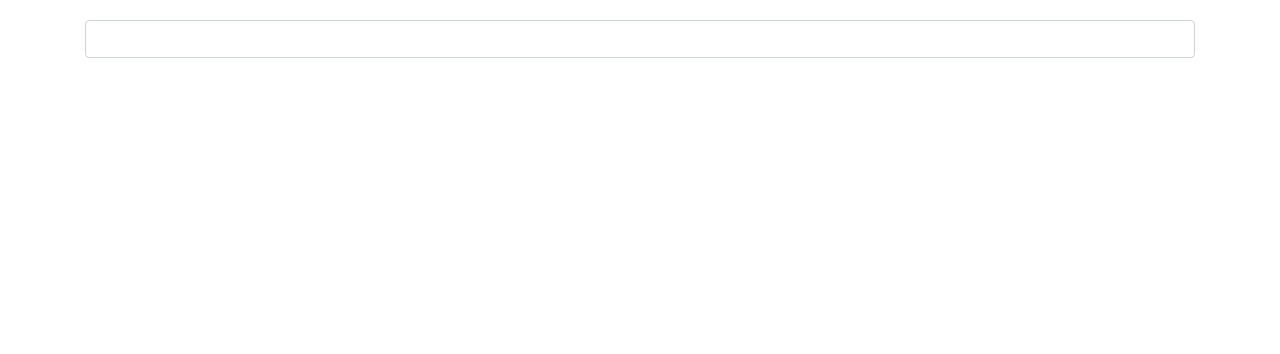
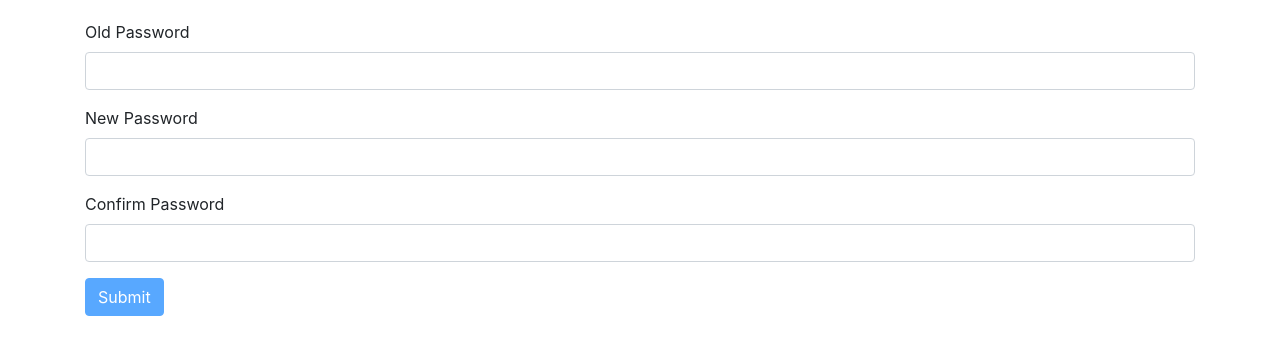
Before and after one commit to Titlacahuan/MoshAngular, an Angular app in the folder hello-world/: page / in a window 1280 px wide. Shown: the top 354 px of the page. Built offline with nearby package versions, Linux system fonts and the light colour scheme.

Commit message:
change password form assignment.

```diff
--- a/hello-world/src/app/app.component.html
+++ b/hello-world/src/app/app.component.html
@@ -1 +1 @@
-<new-course-form></new-course-form>
+<change-password-form></change-password-form>
--- a/hello-world/src/app/app.module.ts
+++ b/hello-world/src/app/app.module.ts
@@ -20,6 +20,7 @@ import { ContactFormComponent } from './contact-form/contact-form.component';
 import { CourseFormComponent } from './course-form/course-form.component';
 import { SignupFormComponent } from './signup-form/signup-form.component';
 import { NewCourseFormComponent } from './new-course-form/new-course-form.component';
+import { ChangePasswordFormComponent } from './change-password-form/change-password-form.component';
 
 
 @NgModule({
@@ -39,7 +40,8 @@ import { NewCourseFormComponent } from './new-course-form/new-course-form.compon
     ContactFormComponent,
     CourseFormComponent,
 	SignupFormComponent,
-	NewCourseFormComponent
+	NewCourseFormComponent,
+	ChangePasswordFormComponent
   ],
   imports: [
     BrowserModule,
--- /dev/null
+++ b/hello-world/src/app/change-password-form/change-password-form.component.html
@@ -0,0 +1,74 @@
+<form [formGroup]="changePasswordForm">
+	<div class="form-group">
+		<label for="oldPassword">Old Password</label>
+		<input
+			type="password"
+			formControlName="oldPassword"
+			class="form-control"
+		>
+
+		<div
+			class="alert alert-danger"
+			*ngIf="oldPassword.touched && oldPassword.invalid"
+		>
+
+			<div *ngIf="oldPassword.errors.required">
+				Old password is required.
+			</div>
+
+			<div *ngIf="oldPassword.errors.oldPasswordDoesNotMatch">
+				This password does not match your current password.
+			</div>
+
+		</div>
+	</div>
+
+	<div class="form-group">
+		<label for="newPassword">New Password</label>
+		<input
+			type="password"
+			formControlName="newPassword"
+			class="form-control"
+		>
+
+		<div
+			class="alert alert-danger"
+			*ngIf="newPassword.touched && newPassword.invalid"
+		>
+
+			<div *ngIf="newPassword.errors.required">
+				New password is required.
+			</div>
+
+		</div>
+	</div>
+
+	<div class="form-group">
+		<label for="confirmPassword">Confirm Password</label>
+		<input
+			type="password"
+			formControlName="confirmPassword"
+			class="form-control"
+		>
+
+		<div
+			class="alert alert-danger"
+			*ngIf="confirmPassword.touched && confirmPassword.invalid"
+		>
+
+			<div *ngIf="confirmPassword.errors.required">
+				Confirm password is required.
+			</div>
+
+		</div>
+	</div>
+
+	<div
+		class="alert alert-danger"
+		*ngIf="confirmPassword.valid && changePasswordForm.invalid && changePasswordForm.errors?.passwordsDoNotMatch"
+	>
+		The passwords do not match.
+	</div>
+
+	<button class="btn btn-primary" [disabled]="changePasswordForm.invalid">Submit</button>
+</form>
--- /dev/null
+++ b/hello-world/src/app/change-password-form/change-password-form.component.ts
@@ -0,0 +1,36 @@
+import { Component } from '@angular/core';
+import { FormBuilder, FormControl, FormGroup, Validators } from '@angular/forms';
+import { PasswordValidators } from './password.validators';
+
+@Component({
+  selector: 'change-password-form',
+  templateUrl: './change-password-form.component.html',
+  styleUrls: ['./change-password-form.component.scss']
+})
+export class ChangePasswordFormComponent {
+
+	changePasswordForm : FormGroup;
+
+	constructor(fb: FormBuilder) {
+		this.changePasswordForm = fb.group({
+			oldPassword: ['', Validators.required, PasswordValidators.oldPasswordDoesNotMatch],
+			newPassword: ['', Validators.required],
+			//confirmPassword: ['', [Validators.required, PasswordValidators.passwordsDoNotMatch]]
+			confirmPassword: ['', Validators.required]
+		}, {
+			validators: [PasswordValidators.passwordsDoNotMatch]
+		});
+	}
+
+	get oldPassword() {
+		return this.changePasswordForm.get('oldPassword');
+	}
+
+	get newPassword() {
+		return this.changePasswordForm.get('newPassword');
+	}
+
+	get confirmPassword() {
+		return this.changePasswordForm.get('confirmPassword');
+	}
+}
--- /dev/null
+++ b/hello-world/src/app/change-password-form/password.validators.ts
@@ -0,0 +1,29 @@
+import { AbstractControl, FormGroup, ValidationErrors } from "@angular/forms";
+
+export class PasswordValidators {
+	static oldPasswordDoesNotMatch(control: AbstractControl) : Promise<ValidationErrors | null> {
+		let result = new Promise( (resolve, reject) => {
+			// ensure username is unique.
+			if(control.value !== '1234') {
+				resolve({oldPasswordDoesNotMatch : true });
+			}
+			else {
+				resolve(null);
+			}
+		});
+
+		return result;
+	}
+
+	static passwordsDoNotMatch(formControl: AbstractControl) : ValidationErrors | null {
+		let result = null;
+
+		if(formControl.get('newPassword').value !== formControl.get('confirmPassword').value) {
+			result = {
+				passwordsDoNotMatch: true
+			};
+		}
+
+		return result;
+	}
+}
--- a/hello-world/src/app/new-course-form/new-course-form.component.html
+++ b/hello-world/src/app/new-course-form/new-course-form.component.html
@@ -1,4 +1,4 @@
-<form [formGroup]="newCourseForm" (ngSubmit)="submit()">
+<form [formGroup]="newCourseForm">
 	<input
 		type="text"
 		class="form-control"
--- a/hello-world/src/app/new-course-form/new-course-form.component.ts
+++ b/hello-world/src/app/new-course-form/new-course-form.component.ts
@@ -1,5 +1,5 @@
 import { Component } from '@angular/core';
-import { FormArray, FormControl, FormGroup } from '@angular/forms';
+import { FormArray, FormBuilder, FormControl, FormGroup, Validators } from '@angular/forms';
 
 @Component({
   selector: 'new-course-form',
@@ -8,12 +8,27 @@ import { FormArray, FormControl, FormGroup } from '@angular/forms';
 })
 export class NewCourseFormComponent {
 
-	newCourseForm = new FormGroup({
-		topics: new FormArray([])
-	});
+	newCourseForm;
+	// Reactive forms without form builder
+	// newCourseForm = new FormGroup({
+	// 	name: new FormControl(),
+	// 	contact: new FormGroup({
+	// 		email: new FormControl(),
+	// 		phone: new FormControl()
+	// 	}),
+	// 	topics: new FormArray([])
+	// });
 
-	submit() {
-
+	// Same form as above that is commented out, using form builder
+	constructor(fb: FormBuilder) {
+		this.newCourseForm = fb.group({
+			name: ['', Validators.required],
+			contact: fb.group( {
+				email: [],
+				phone: []
+			}),
+			topics: fb.array([])
+		})
 	}
 
 	addTopic(topic : HTMLInputElement) {
```
Also changed, not shown: hello-world/src/app/change-password-form/change-password-form.component.scss (added), 1 other file (tests, documents, lock files or other folders).
